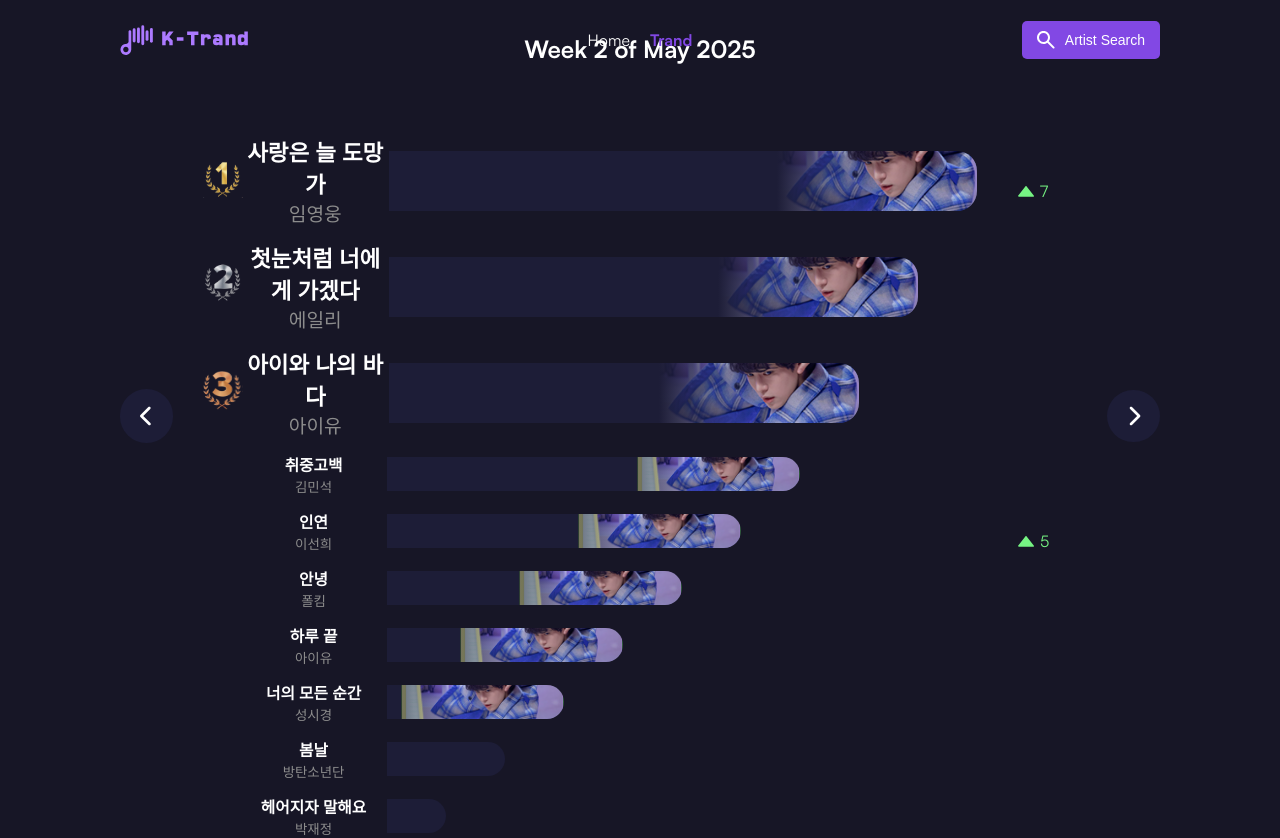
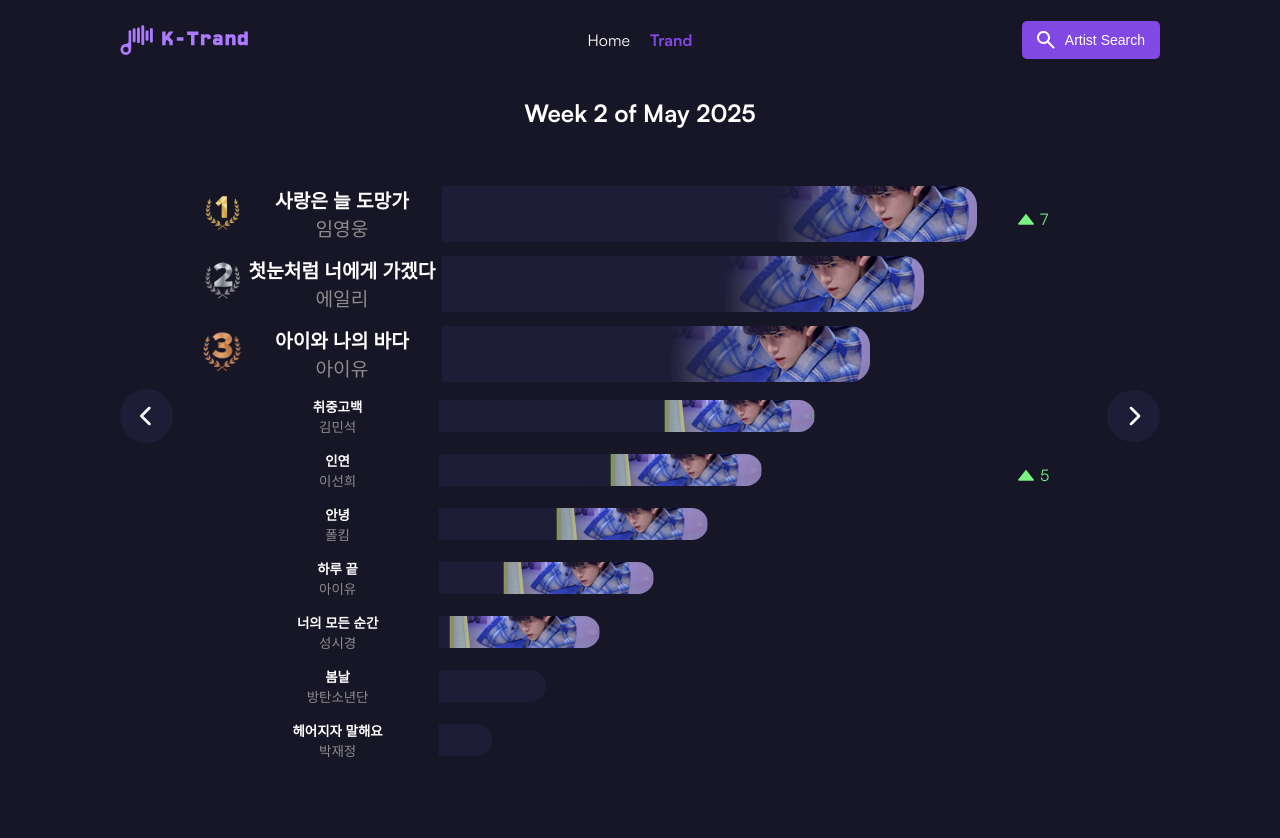
Before and after one commit to San-Jose-State-University-Project/KPOP-F-E, a React (Vite) app: page /trand in a window 1280 px wide. After the commit the page ends 800 px from the top, so only its background shows below. Built offline with nearby package versions, Linux system fonts and the light colour scheme.

Commit message:
chore(#18) :: 크기조절

```diff
--- a/src/components/ranking/index.tsx
+++ b/src/components/ranking/index.tsx
@@ -71,7 +71,7 @@ export default function Ranking() {
                             </S.RankIcon>
                             <S.Info isRank = {isRank}>
                                 <div>
-                                    <h3>{item.h3}</h3>
+                                    <h4>{item.h3}</h4>
                                     <p>{item.p}</p>
                                 </div>
                             </S.Info>
@@ -87,7 +87,7 @@ export default function Ranking() {
                                 </S.Bar>
                                 {
                                     prevRank[idx] !== 0 &&
-                                    <S.Trans>
+                                    <S.Trans duration={0.8}>
                                         {prevRank[idx] > 0 &&
                                             <img src={Up} alt={'up'} />
                                         }
--- a/src/components/ranking/style.ts
+++ b/src/components/ranking/style.ts
@@ -1,4 +1,4 @@
-import styled from "styled-components";
+import styled, {keyframes} from "styled-components";
 
 export const Container = styled.main`
     width: 100%;
@@ -54,7 +54,7 @@ export const Info = styled.div<Props>`
     align-items: center;
     gap: 10px;
     justify-content: center;
-    width: 20%;
+    width: 30%;
     font-size: ${(props) => props.isRank ? "1.2rem" : "0.84rem"};
     & > div{
         text-align: center;
@@ -67,9 +67,19 @@ type ExtendedProps = Props & {
     length: number;
 };
 
+
+const progressAnimation = keyframes`
+    from {
+        width: 0;
+    }
+    to {
+        width: ${props => props.width}%;
+    }
+`;
 export const Bar = styled.div<ExtendedProps>`
     width: ${(props) => props.length * 10}%;
     height: ${(props) => props.isRank ? "100" : "80"}%;
+    animation: ${progressAnimation} 1.5s cubic-bezier(0.1, 0, 0.05, 1) forwards;
     max-height: 60px;
     position: relative;
     overflow: hidden;
@@ -107,7 +117,18 @@ export const BarBox = styled.div`
     position: relative;
     z-index: 5;
 `
-export const Trans = styled.div`
+const move = keyframes`
+    0% {
+        opacity: 0;
+        transform: translateY(15px);
+    }
+    100% {
+        opacity: 1;
+        transform: translateY(0);
+    }
+`
+export const Trans = styled.div<{duration : number}>`
+    animation: ${move} ${(props) => props.duration}s ease-in-out forwards;
     position: absolute;
     right: -50px;
     top: 50%;
```
